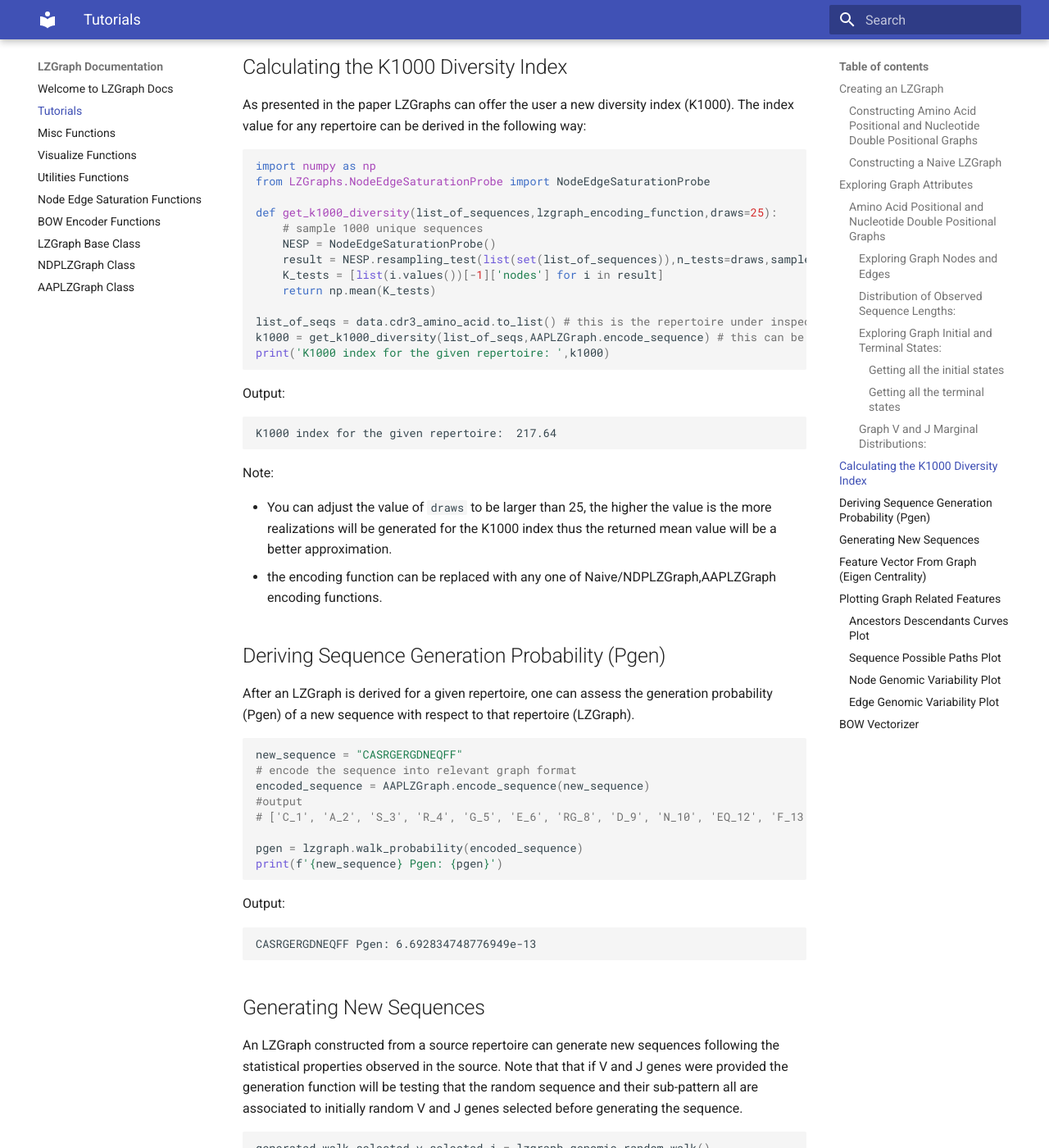
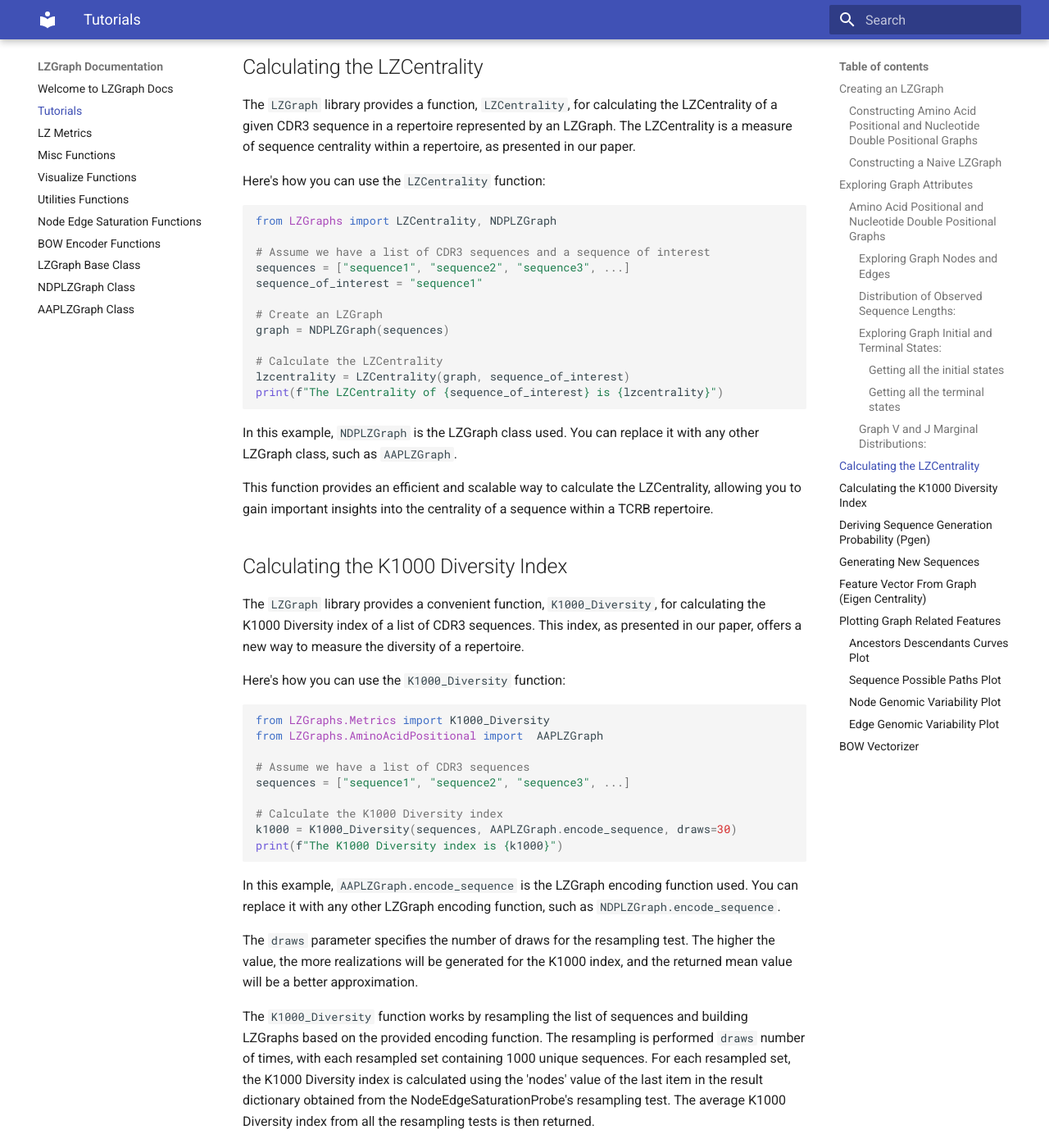
Before and after one commit to MuteJester/LZGraphs, an MkDocs documentation site: the page built from docs/tutorials.md, in a window 1280 px wide and 1400 px high, scrolled down 4487 px. Shown: the whole window at 82% size. Built offline with MkDocs 1.6.1 and Material for MkDocs 9.7.7, drawn with Linux system fonts in a browser that asks for light colours; some of the changed text lies outside the part shown.

Commit message:
Update 0.26 (Code + Docs Update) Added Function for K1000 and LZCentrality as part of a new Metrics submodule, Update Docs

````diff
--- a/docs/tutorials.md
+++ b/docs/tutorials.md
@@ -179,37 +179,56 @@ TRBJ2-4*01    0.008798
 Name: J, dtype: float64
 ```
 
-## Calculating the K1000 Diversity Index
-As presented in the paper LZGraphs can offer the user a new diversity index (K1000).
-The index value for any repertoire can be derived in the following way:
+## Calculating the LZCentrality
+
+The `LZGraph` library provides a function, `LZCentrality`, for calculating the LZCentrality of a given CDR3 sequence in a repertoire represented by an LZGraph. The LZCentrality is a measure of sequence centrality within a repertoire, as presented in our paper.
+
+Here's how you can use the `LZCentrality` function:
 
 ```python
-import numpy as np
-from LZGraphs.NodeEdgeSaturationProbe import NodeEdgeSaturationProbe
+from LZGraphs import LZCentrality, NDPLZGraph
 
-def get_k1000_diversity(list_of_sequences,lzgraph_encoding_function,draws=25):
-    # sample 1000 unique sequences
-    NESP = NodeEdgeSaturationProbe()
-    result = NESP.resampling_test(list(set(list_of_sequences)),n_tests=draws,sample_size=1000)
-    K_tests = [list(i.values())[-1]['nodes'] for i in result]
-    return np.mean(K_tests)
+# Assume we have a list of CDR3 sequences and a sequence of interest
+sequences = ["sequence1", "sequence2", "sequence3", ...]
+sequence_of_interest = "sequence1"
 
-list_of_seqs = data.cdr3_amino_acid.to_list() # this is the repertoire under inspection
-k1000 = get_k1000_diversity(list_of_seqs,AAPLZGraph.encode_sequence) # this can be replace with AAPLZGraph.encode_sequence for amino acids
-print('K1000 index for the given repertoire: ',k1000)
-```
-Output:
-```markdown
-K1000 index for the given repertoire:  217.64
+# Create an LZGraph
+graph = NDPLZGraph(sequences)
+
+# Calculate the LZCentrality
+lzcentrality = LZCentrality(graph, sequence_of_interest)
+print(f"The LZCentrality of {sequence_of_interest} is {lzcentrality}")
 ```
 
-Note:
+In this example, `NDPLZGraph` is the LZGraph class used. You can replace it with any other LZGraph class, such as `AAPLZGraph`.
 
-* You can adjust the value of `draws` to be larger than 25, the higher the value is
-  the more realizations will be generated for the K1000 index thus the returned
-  mean value will be a better approximation.
-* the encoding function can be replaced with any one of Naive/NDPLZGraph,AAPLZGraph
-  encoding functions.
+This function provides an efficient and scalable way to calculate the LZCentrality, allowing you to gain important insights into the centrality of a sequence within a TCRB repertoire.
+
+## Calculating the K1000 Diversity Index
+
+The `LZGraph` library provides a convenient function, `K1000_Diversity`, for calculating the K1000 Diversity index of a list of CDR3 sequences. This index, as presented in our paper, offers a new way to measure the diversity of a repertoire.
+
+Here's how you can use the `K1000_Diversity` function:
+
+```python
+from LZGraphs.Metrics import K1000_Diversity
+from LZGraphs.AminoAcidPositional import  AAPLZGraph
+
+# Assume we have a list of CDR3 sequences
+sequences = ["sequence1", "sequence2", "sequence3", ...]
+
+# Calculate the K1000 Diversity index
+k1000 = K1000_Diversity(sequences, AAPLZGraph.encode_sequence, draws=30)
+print(f"The K1000 Diversity index is {k1000}")
+```
+
+In this example, `AAPLZGraph.encode_sequence` is the LZGraph encoding function used. You can replace it with any other LZGraph encoding function, such as `NDPLZGraph.encode_sequence`.
+
+The `draws` parameter specifies the number of draws for the resampling test. The higher the value, the more realizations will be generated for the K1000 index, and the returned mean value will be a better approximation.
+
+The `K1000_Diversity` function works by resampling the list of sequences and building LZGraphs based on the provided encoding function. The resampling is performed `draws` number of times, with each resampled set containing 1000 unique sequences. For each resampled set, the K1000 Diversity index is calculated using the 'nodes' value of the last item in the result dictionary obtained from the NodeEdgeSaturationProbe's resampling test. The average K1000 Diversity index from all the resampling tests is then returned.
+
+This function provides an efficient and scalable way to calculate the K1000 Diversity index, allowing you to gain important insights into the diversity of a TCRB repertoire.
 
 ## Deriving Sequence Generation Probability (Pgen)
 After an LZGraph is derived for a given repertoire, one can assess the generation
--- a/mkdocs.yml
+++ b/mkdocs.yml
@@ -14,6 +14,7 @@ markdown_extensions:
 nav:
   - index.md
   - tutorials.md
+  - LZ Metrics: metrics_reference.md
   - Misc Functions: misc_reference.md
   - Visualize Functions: visualize_reference.md
   - Utilities Functions: utilities_reference.md
--- a/setup.py
+++ b/setup.py
@@ -9,15 +9,15 @@ except ImportError:
 setup(
   name = 'LZGraphs',
   packages = ['LZGraphs'],
-  version = '0.24',
+  version = '0.25',
   license='MIT',
   description='An Implementation of LZ76 Based Graphs for Repertoire Representation',
   long_description_content_type="text/markdown",
   long_description=read_md('README.md'),
   author = 'Thomas Konstantinovsky',
   author_email = 'thomaskon90@gmail.com',
-  url='https://github.com/MuteJester/LZGraph',
-  download_url='https://github.com/MuteJester/LZGraphs/archive/refs/tags/V2.2.tar.gz',
+  url='https://github.com/MuteJester/LZGraphs',
+  download_url='https://github.com/MuteJester/LZGraphs/archive/refs/tags/V2.3.tar.gz',
   keywords = ['Graph Theory','Immunology',
               'analytics,biology','tcell','repertoire','cdr3'],   # Keywords that define your package best
     install_requires=[
````
Also changed, not shown: docs/index.md (+12 -10 lines), docs/metrics_reference.md (added, +1 -0 lines), 4 other files.
